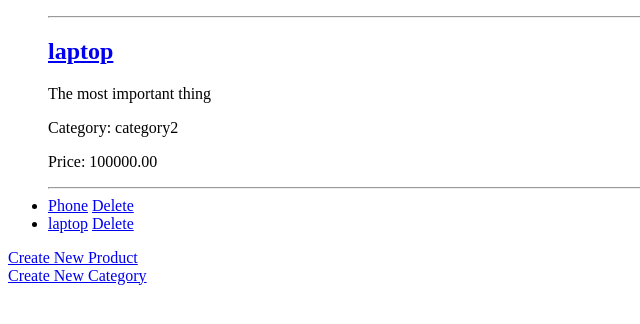
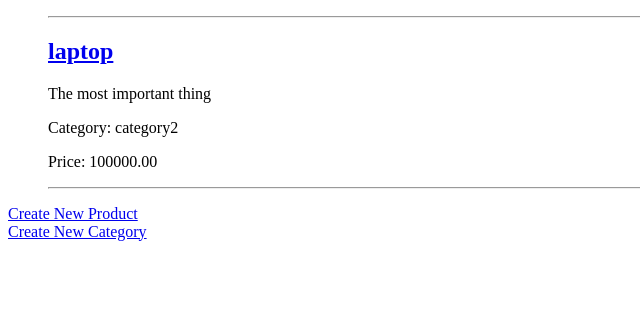
Before and after one commit to OlegTXT/Dz5, a Django app: page / in a window 1280 px wide. Shown: the part 213-537 px from the top of the page, without its empty margins (0-640 px from the left). Run offline with Django 5.2, Linux system fonts and the light colour scheme; data comes from the database, SQL or seed files in the repository.

Commit message:
My Project

```diff
--- a/dz5/templates/product_list.html
+++ b/dz5/templates/product_list.html
@@ -17,12 +17,6 @@
             <hr>
         {% endfor %}
 
-        {% for product in products %}
-            <li>
-                <a href="{% url 'product_detail' pk=product.pk %}">{{ product.name }}</a>
-                <a href="{% url 'product_delete' pk=product.pk %}">Delete</a>
-            </li>
-        {% endfor %}
     </ul>
     <a href="{% url 'product_create' %}">Create New Product</a><br>
     <a href="{% url 'category_create' %}">Create New Category</a>
```
